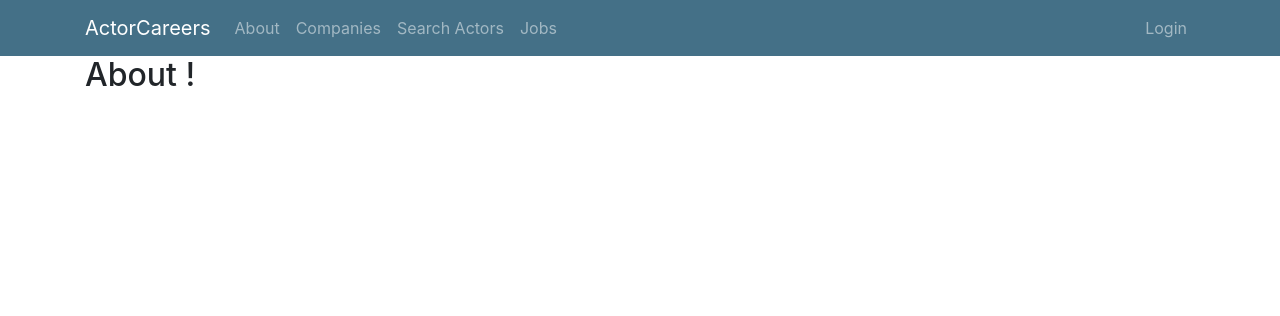
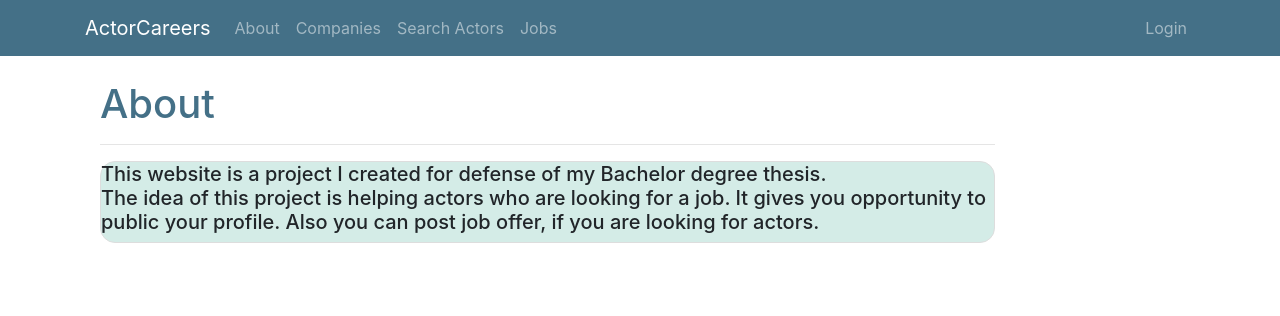
Before and after one commit to Strzechowski/ActorCareers, a Django app: page /praca_inzynierska/about in a window 1280 px wide. Shown: the top 316 px of the page. Run offline with Django 3.2, Linux system fonts and the light colour scheme; some libraries are stand-ins or nearby versions.

Commit message:
About: Filled about page with basic info.

```diff
--- a/praca_inzynierska/static/praca_inzynierska/css/styles.css
+++ b/praca_inzynierska/static/praca_inzynierska/css/styles.css
@@ -42,6 +42,12 @@ a.overlay {
     border-radius: 25px;
 }
 
+.about {
+    border: 1px solid #ddd;
+    background-color: #D4ECE7;
+    border-radius: 15px;
+}
+
 .accent-color-1 {
     color: #D4ECE7;
 }
--- a/praca_inzynierska/templates/about.html
+++ b/praca_inzynierska/templates/about.html
@@ -2,6 +2,16 @@
 {% load static %}
 {% block page_content %}
 
-<h2>About !</h2>
+<div class="col-md-10">
 
+    <br>
+    <h1 class="dominant-color">About</h1>
+    <hr>
+
+    <div class="about">
+        <h5>This website is a project I created for defense of my Bachelor degree thesis.<br> The idea of this project is helping actors who are looking for a job.
+            It gives you opportunity to public your profile. Also you can post job offer, if you are looking for actors. </h5>
+    </div>
+
+</div>
 {% endblock %}
```
